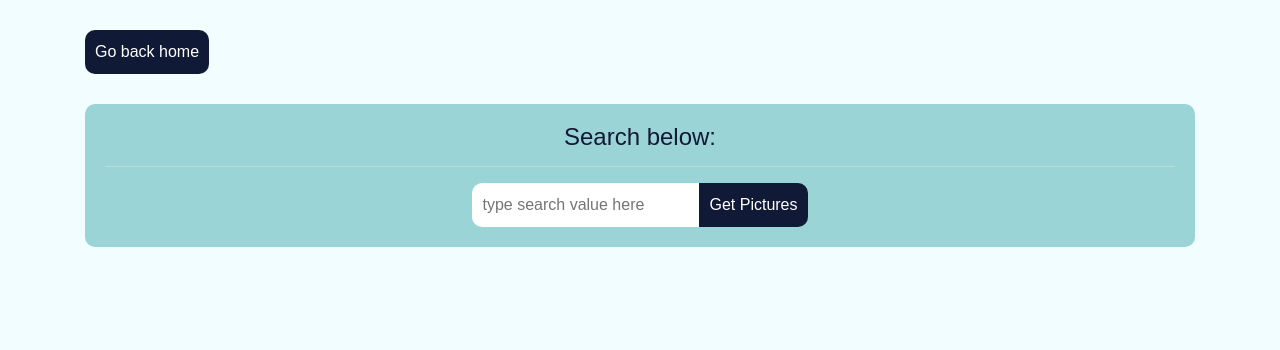
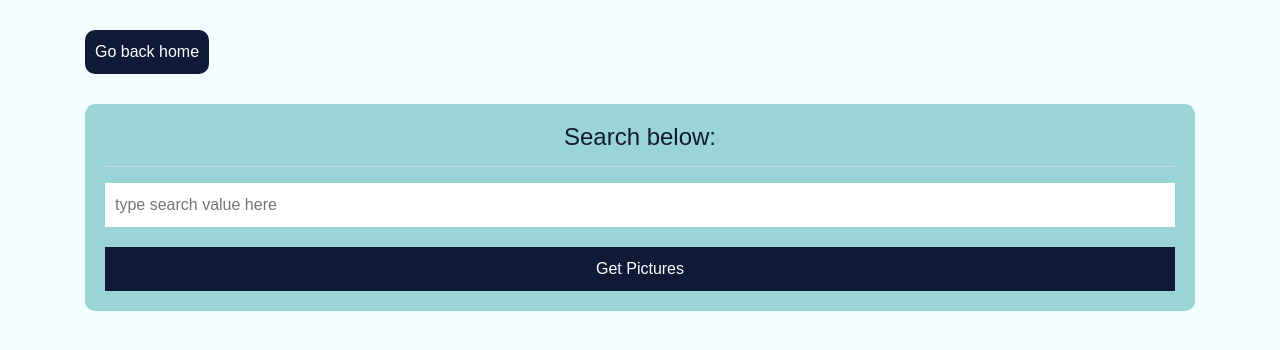
Before and after one commit to ashishdommety/Picture-app, a React (Create React App) app: page /photos in a window 1280 px wide. Shown: the top 350 px of the page. Built offline with nearby package versions, Linux system fonts and the light colour scheme.

Commit message:
make css modular

```diff
--- a/src/pages/Photos/Photos.css
+++ /dev/null
@@ -1,54 +0,0 @@
-.searched_pics{
-  width:100px;
-  height:100px;
-  margin:10px;
-  overflow: hidden;
-  border-radius: 10px;
-}
-
-.searched_divs{
-  display: inline-block;
-  background-color: #564787;
-  margin: 10px;
-  border-radius: 10px;
-  color:white;
-  text-decoration: none;
-}
-
-#search_section{
-  margin-top: 30px;
-  background-color: #9AD4D6;
-  padding:20px;
-  border-radius: 10px;
-  color:#F2FDFF;
-  margin-bottom: 50px;
-}
-
-#search_input{
-  border-radius: 10px 0px 0px 10px;
-  border:none;
-  padding:10px;
-}
-
-#search_button{
-  border-radius: 0px 10px 10px 0px;
-  border:none;
-  background-color: #101935;
-  color:white;
-  cursor: pointer;
-  padding:10px;
-}
-
-.search_title{
-  color:#101935;
-}
-
-.re_search{
-  /*float:right;*/
-  border:none;
-  color:white;
-  background-color:#101935;
-  padding:10px;
-  border-radius: 10px;
-  cursor: pointer;
-}
--- a/src/pages/Photos/Photos.js
+++ b/src/pages/Photos/Photos.js
@@ -1,9 +1,7 @@
 import React, { useState, useEffect } from "react";
-import Navbar from "../Navbar/Navbar";
 import SearchPictures from "./SearchPictures";
 import PictureDisplay from "./PictureDisplay";
 import API from "../../API/api";
-import "./Photos.css";
 
 export default function Photos() {
   let [images, setImages] = useState([]);
--- a/src/pages/Photos/PictureDisplay/Picture/index.js
+++ b/src/pages/Photos/PictureDisplay/Picture/index.js
@@ -1,4 +1,5 @@
 import React from "react";
+import "./style.css";
 
 export default function Picture(props) {
   return (
--- /dev/null
+++ b/src/pages/Photos/PictureDisplay/Picture/style.css
@@ -0,0 +1,7 @@
+.searched_divs {
+}
+
+.searched_pics {
+  width: 100%;
+  margin: 10px 0px;
+}
--- a/src/pages/Photos/PictureDisplay/index.js
+++ b/src/pages/Photos/PictureDisplay/index.js
@@ -1,6 +1,7 @@
 import React from "react";
 import Navbar from "../../Navbar/Navbar";
 import Picture from "./Picture";
+import "./style.css";
 
 export default function PictureDisplay(props) {
   return (
@@ -9,6 +10,7 @@ export default function PictureDisplay(props) {
       <div id="search_section">
         <h3 className="search_title"> Pictures of {props.searchQuery} </h3>
         <hr />
+        <div className="all_images">
           {!props.images.length ? (
             <p>Pictures do not exist in the db</p>
           ) : (
@@ -16,12 +18,11 @@ export default function PictureDisplay(props) {
               <Picture pageURL={image.pageURL} previewURL={image.previewURL} />
             ))
           )}
-
-        <br />
+        </div>
+      </div>
       <a href="/photos">
         <button className="re_search">Search for something else</button>
       </a>
     </div>
-    </div>
   );
 }
--- /dev/null
+++ b/src/pages/Photos/PictureDisplay/style.css
@@ -0,0 +1,22 @@
+#search_section {
+  margin-top: 30px;
+  background-color: #9ad4d6;
+  padding: 20px;
+  border-radius: 10px;
+  color: #f2fdff;
+  margin-bottom: 50px;
+}
+
+.search_title {
+  color: #101935;
+}
+
+.re_search {
+  border: none;
+  color: white;
+  background-color: #101935;
+  padding: 10px;
+  width: 100%;
+  cursor: pointer;
+  margin-bottom: 50px;
+}
--- a/src/pages/Photos/SearchPictures/index.js
+++ b/src/pages/Photos/SearchPictures/index.js
@@ -1,5 +1,6 @@
 import React from "react";
 import Navbar from "../../Navbar/Navbar";
+import "./style.css";
 
 export default function SearchPictures(props) {
   return (
--- /dev/null
+++ b/src/pages/Photos/SearchPictures/style.css
@@ -0,0 +1,28 @@
+#search_section {
+  margin-top: 30px;
+  background-color: #9ad4d6;
+  padding: 20px;
+  border-radius: 10px;
+  color: #f2fdff;
+  margin-bottom: 50px;
+}
+
+#search_input {
+  width: 100%;
+  border: none;
+  padding: 10px;
+}
+
+#search_button {
+  width: 100%;
+  margin-top: 20px;
+  border: none;
+  background-color: #101935;
+  color: white;
+  cursor: pointer;
+  padding: 10px;
+}
+
+.search_title {
+  color: #101935;
+}
```
Lines whose indentation alone changed are shown as unchanged.
